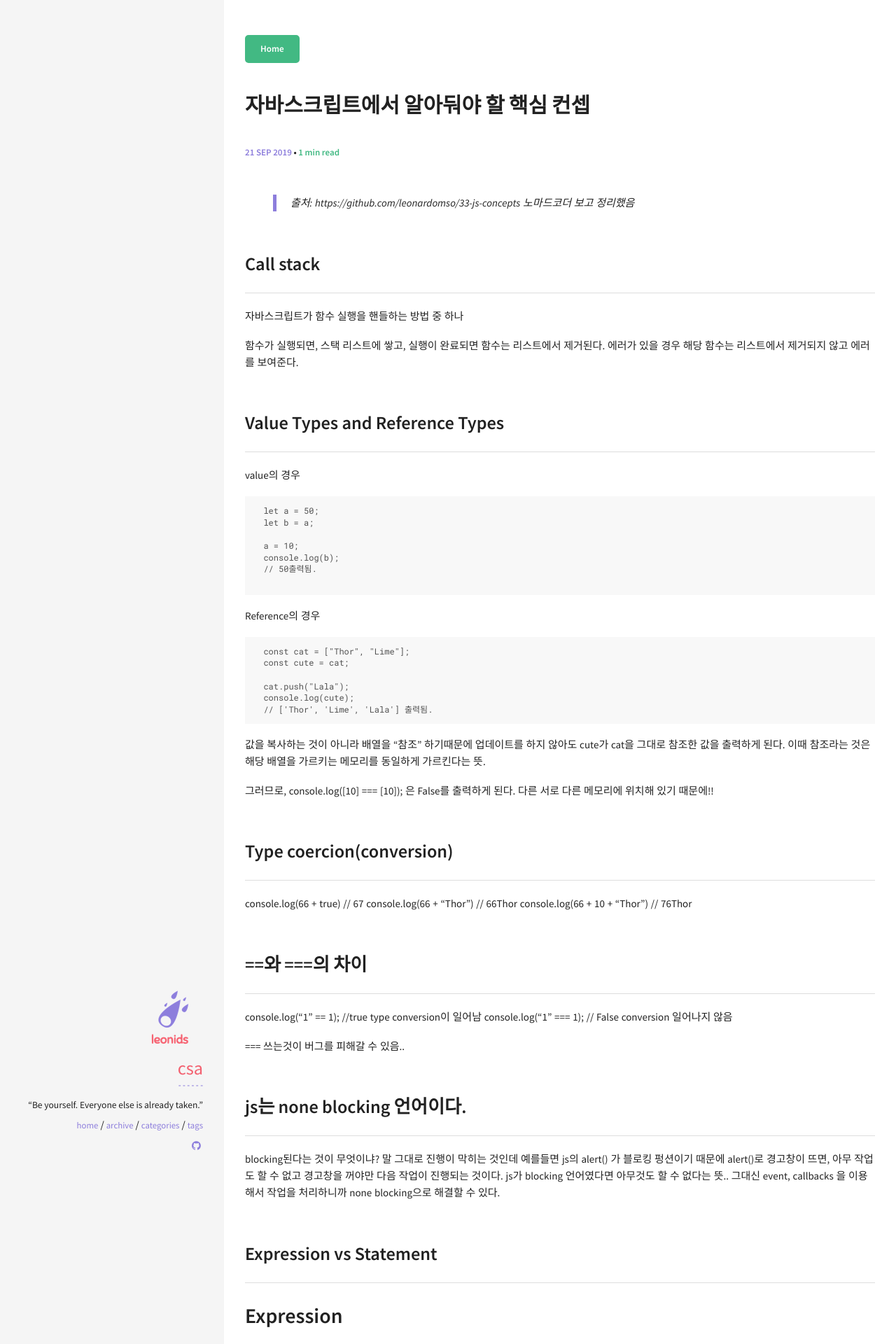
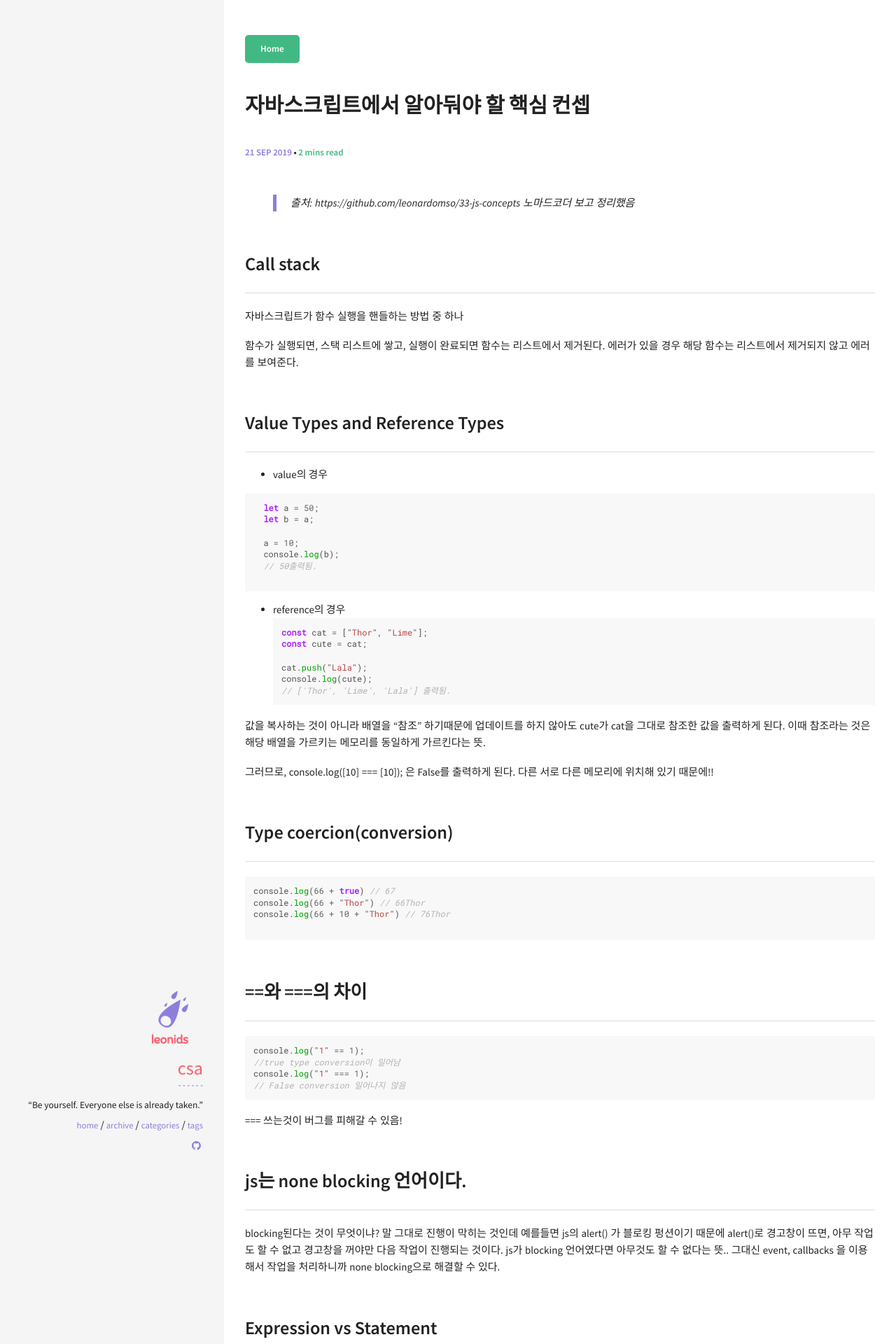
Before and after one commit to dev-csa/dev-csa.github.com, a Jekyll site: the page built from _posts/2019-09-21-Javascript-post.md, in a window 1280 px wide. Shown: the top 1920 px of the page at 70% size. Built offline with Jekyll 4.4.1, drawn with Linux system fonts in a browser that asks for light colours; comment, search, counter and statistics services are not loaded; some of the changed text lies outside the part shown.

Commit message:
no message

`````diff
--- a/_posts/2019-09-21-Javascript-post.md
+++ b/_posts/2019-09-21-Javascript-post.md
@@ -21,8 +21,9 @@ image:
 
 ## Value Types and Reference Types
 
-value의 경우
-```
+- value의 경우
+
+```javascript
   let a = 50;
   let b = a;
 
@@ -32,8 +33,8 @@ value의 경우
 
 ```
 
-Reference의 경우
-```
+- reference의 경우
+```javascript
   const cat = ["Thor", "Lime"];
   const cute = cat;
 
@@ -51,17 +52,22 @@ console.log([10] === [10]);
 
 
 ## Type coercion(conversion)
+```javascript
 console.log(66 + true) // 67
 console.log(66 + "Thor") // 66Thor
 console.log(66 + 10 + "Thor") // 76Thor
 
+```
+
+
 ## ==와 ===의 차이
+```javascript
 console.log("1" == 1);
 //true type conversion이 일어남
 console.log("1" === 1);
 // False conversion 일어나지 않음
-
-=== 쓰는것이 버그를 피해갈 수 있음..
+```
+=== 쓰는것이 버그를 피해갈 수 있음!
 
 ## js는 none blocking 언어이다.
 
@@ -74,28 +80,34 @@ js가 blocking 언어였다면 아무것도 할 수 없다는 뜻..
 
 ## Expression vs Statement
 
-# Expression
+- Expression
 
 Expression returns a value
 value를 리턴하는 것 = expression
 
-ex)
+예)
+```javascript
 function add(a,b){
 return a + b;
 }
 
 const how = add(5, 6);
 // = const how = 11; <<< 함수가 리턴하는 것!
+```
 
-# Statement
+- Statement
 
 명령 혹은 지시
 
+```javascript
 const thing = if(true){
 
 }
 
 console.log(if(true(){});
+````
+
+
 
 위 둘 다 에러임. 값이 아니라서 오류.
 저 자리에는 expression이 들어가야함
@@ -105,10 +117,12 @@ console.log(if(true(){});
 Immediately-Invoked function Expression
 함수. 자기자신을 부르는 함수.
 
-ex) 함수를 만들고 부른다.
+예) 함수를 만들고 부른다.
+```javascript
 (function(){
 const secretUsers = ["aa", "bb", "cc"];
 console.log(secretUsers);
 })()
+```
 
 이렇게 하면 웹 콘솔창에서 secretUsers로 선언된 애들이 보이지 않게된다!! 즉, 숨길 수 있다는 것! 클라이언트가 접근이 불가능해서 수정할 수 없게된다.
`````
